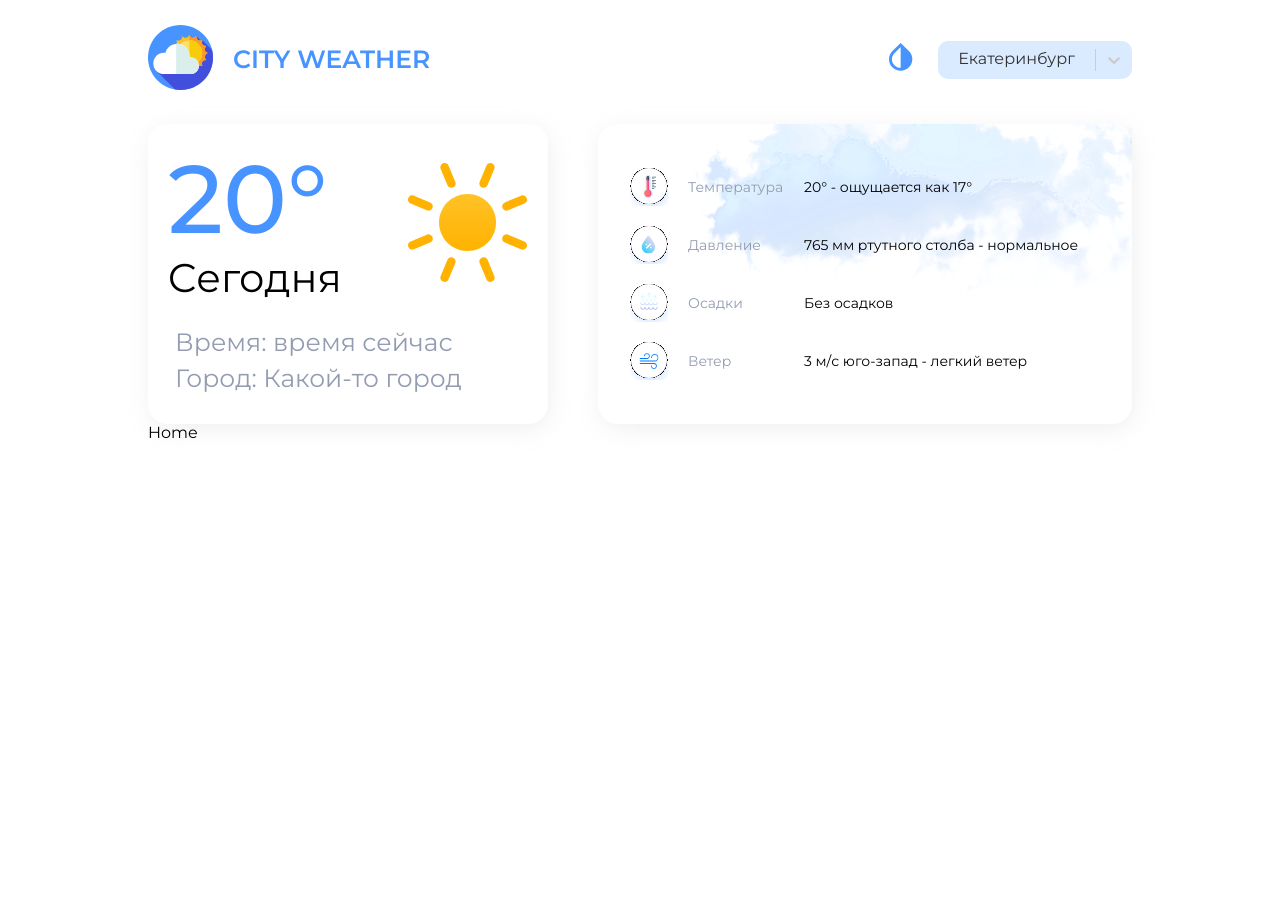
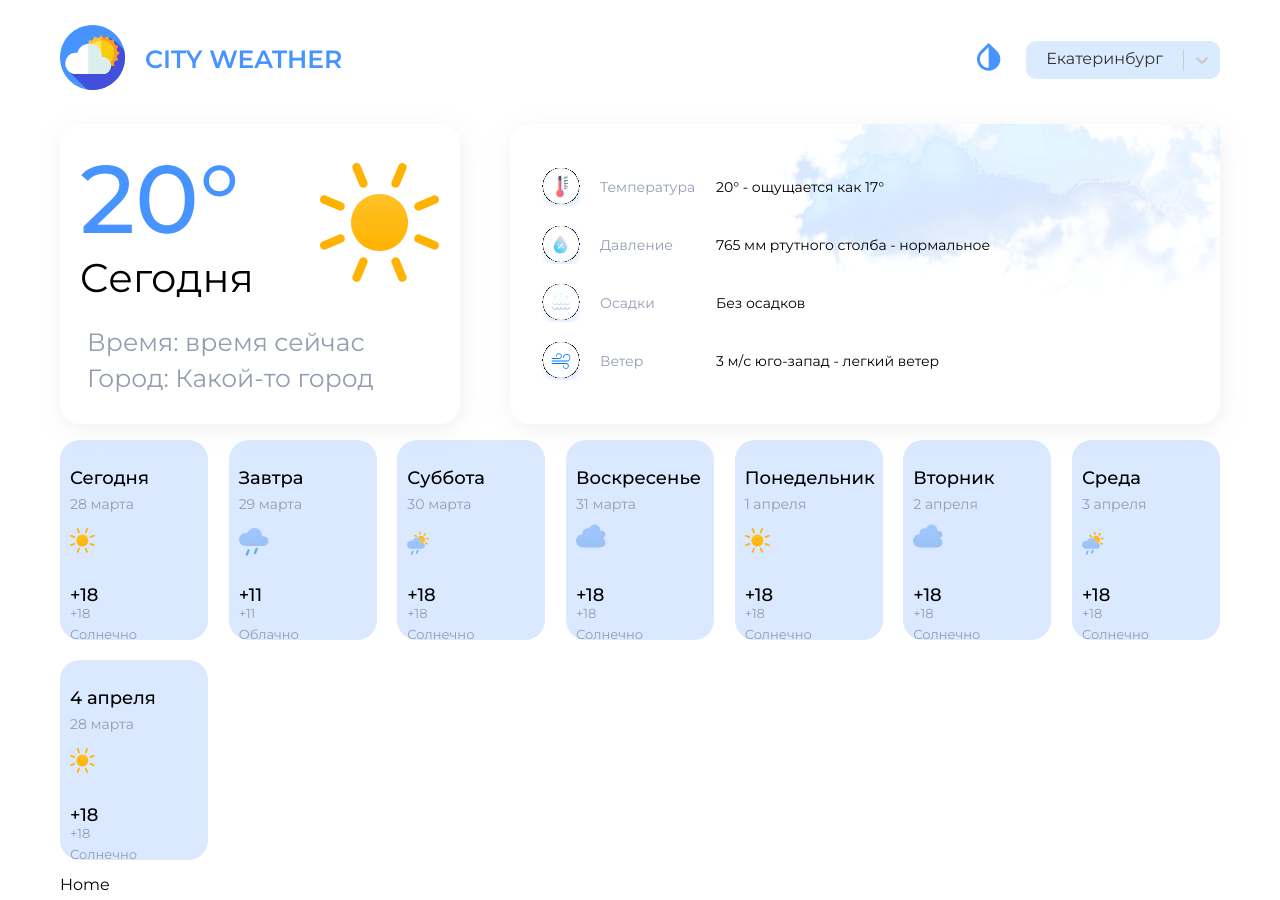
Before and after one commit to Romkalis/cityweather, a React (Vite) app: page / in a window 1280 px wide. Before the commit the page ends 800 px from the top, so only its background shows below. Built offline with nearby package versions, Linux system fonts and the light colour scheme.

Commit message:
add Card

```diff
--- /dev/null
+++ b/src/pages/Home/components/Days/Card.tsx
@@ -0,0 +1,28 @@
+import s from './Days.module.scss'
+import { Day } from './Days';
+import { GlobalSvgSelector } from '../../../../assets/images/icons/global/GlobalSvgSelector';
+
+interface Props {
+    day: Day;
+}
+
+export const Card = (day: Props) => {
+    return (
+        <li className={s.days__item}>
+            <h3 className={s.day__title}>{day.day.day}</h3>
+            <p className={s.day__date}>{day.day.day_info}</p>
+            <p className={s.day__icon}><GlobalSvgSelector id={day.day.icon_id} /></p>
+            <p className={s.day__temp_day}>{day.day.temp_day}</p>
+            <p className={s.day__temp_night}>{day.day.temp_day}</p>
+            <p className={s.day__info}>{day.day.info}</p>
+        </li>
+    )
+}
+
+
+// day: 'Сегодня',
+// day_info: '28 марта',
+// icon_id: 'sunny',
+// temp_day: '+18',
+// temp_night: '+15',
+// info: 'Солнечно',
--- /dev/null
+++ b/src/pages/Home/components/Days/Days.module.scss
@@ -0,0 +1,58 @@
+@import '../../../../styles/variables.scss';
+
+.days__list {
+    padding: 0;
+    display: flex;
+    list-style: none;
+    gap: 20px;
+    flex-wrap: wrap;
+    justify-content: space-between;
+    flex: 0 0;
+}
+
+.days__item {
+    background: $color-background;
+    border-radius: $border-radius;
+    width: 148px;
+    height: 200px;
+    box-sizing: border-box;
+    padding: 10px;
+}
+
+p {
+    margin: 0;
+    padding: 0;
+}
+.day__title {
+    font-size: 18px;
+    font-weight: 500;
+    margin-bottom: 7px;
+}
+
+.day__date {
+    color: $text-color-neutral;
+    font-size: 14px;
+    margin-bottom: 12px;
+}
+
+.day__icon {
+    width: 48px;
+    height: 48px;
+    margin-bottom: 13px;
+}
+.day__temp_day {
+    font-size: 18px;
+    font-weight: 500;
+    margin-bottom: 0;
+}
+.day__temp_night {
+    margin: 0;
+    color: $text-color-neutral;
+    font-size: 13px;
+    margin-bottom: 6px;
+}
+.day__info {
+    color: $text-color-neutral;
+    font-size: 13px;
+    margin-bottom: 6px;
+}
--- /dev/null
+++ b/src/pages/Home/components/Days/Days.tsx
@@ -0,0 +1,92 @@
+import { Card } from './Card'
+import s from './Days.module.scss'
+
+interface Props {
+
+}
+export interface Day  {
+    day: string,
+    day_info: string,
+    icon_id: string,
+    temp_day: string,
+    temp_night: string,
+    info: string,
+}
+
+export const Days = (props: Props) => {
+
+    const days: Day[] = [
+        {
+            day: 'Сегодня',
+            day_info: '28 марта',
+            icon_id: 'sunny',
+            temp_day: '+18',
+            temp_night: '+15',
+            info: 'Солнечно',
+        },
+        {
+            day: 'Завтра',
+            day_info: '29 марта',
+            icon_id: 'rain',
+            temp_day: '+11',
+            temp_night: '+11',
+            info: 'Облачно',
+        },
+        {
+            day: 'Суббота',
+            day_info: '30 марта',
+            icon_id: 'sunnyrain',
+            temp_day: '+18',
+            temp_night: '+15',
+            info: 'Солнечно',
+        },
+        {
+            day: 'Воскресенье',
+            day_info: '31 марта',
+            icon_id: 'cloudy',
+            temp_day: '+18',
+            temp_night: '+15',
+            info: 'Солнечно',
+        },
+        {
+            day: 'Понедельник',
+            day_info: '1 апреля',
+            icon_id: 'sunny',
+            temp_day: '+18',
+            temp_night: '+15',
+            info: 'Солнечно',
+        },
+        {
+            day: 'Вторник',
+            day_info: '2 апреля',
+            icon_id: 'cloudy',
+            temp_day: '+18',
+            temp_night: '+15',
+            info: 'Солнечно',
+        },
+        {
+            day: 'Среда',
+            day_info: '3 апреля',
+            icon_id: 'sunnyrain',
+            temp_day: '+18',
+            temp_night: '+15',
+            info: 'Солнечно',
+        },
+        {
+            day: '4 апреля',
+            day_info: '28 марта',
+            icon_id: 'sunny',
+            temp_day: '+18',
+            temp_night: '+15',
+            info: 'Солнечно',
+        },
+]
+
+    return (
+        <ul className={s.days__list}>
+            { days.map( (day) =>
+                <Card day={day} />
+            )}
+        </ul>
+    )
+}
--- a/src/pages/Home/components/Home.tsx
+++ b/src/pages/Home/components/Home.tsx
@@ -1,8 +1,7 @@
-import React from 'react'
 import s from './Home.module.scss'
-import { Header } from '../../shared/Header/Header'
 import { ThisDay } from './ThisDay/ThisDay'
 import { ThisDayInfo } from './ThisDayInfo/ThisDayInfo'
+import { Days } from './Days/Days'
 
 interface Props {
 
@@ -15,6 +14,7 @@ export const Home = (props: Props) => {
                 <ThisDay />
                 <ThisDayInfo />
             </div>
+            <Days />
             Home
         </div>
     )
--- a/src/pages/Home/components/ThisDayInfo/ThisDayInfo.tsx
+++ b/src/pages/Home/components/ThisDayInfo/ThisDayInfo.tsx
@@ -1,6 +1,6 @@
  import s from './ThisDayInfo.module.scss'
 import cloud from '../../../../assets/images/cloud.png'
-import { ThisDayItem } from './ThisDayItem/TgisDayItem'
+import { ThisDayItem } from './ThisDayItem/ThisDayItem'
 
 
 interface Props {
--- a/src/pages/Home/components/ThisDayInfo/ThisDayItem/TgisDayItem.tsx
+++ b/src/pages/Home/components/ThisDayInfo/ThisDayItem/ThisDayItem.tsx
@@ -1,4 +1,3 @@
-import React from "react";
 import { Item } from "../ThisDayInfo"
 import { GlobalSvgSelector } from "../../../../../assets/images/icons/global/GlobalSvgSelector"
 import s from './ThisDayItem.module.scss';
--- a/src/styles/index.scss
+++ b/src/styles/index.scss
@@ -10,7 +10,7 @@ body {
 
 .container {
     width: 100%;
-    max-width: 1024px;
+    max-width: 1200px;
     padding: 5px 20px;
     box-sizing: border-box;
     margin: auto;
--- a/src/styles/variables.scss
+++ b/src/styles/variables.scss
@@ -1,4 +1,5 @@
 $lite-background: #fff;
+$color-background: rgba(71, 147, 255, 0.2);
 
 $text-color: #4793FF;
 $text-color-dark: #000;
```
Also changed, not shown: src/pages/Home/components/Days/Tabs.tsx (added, +13 -0 lines).
